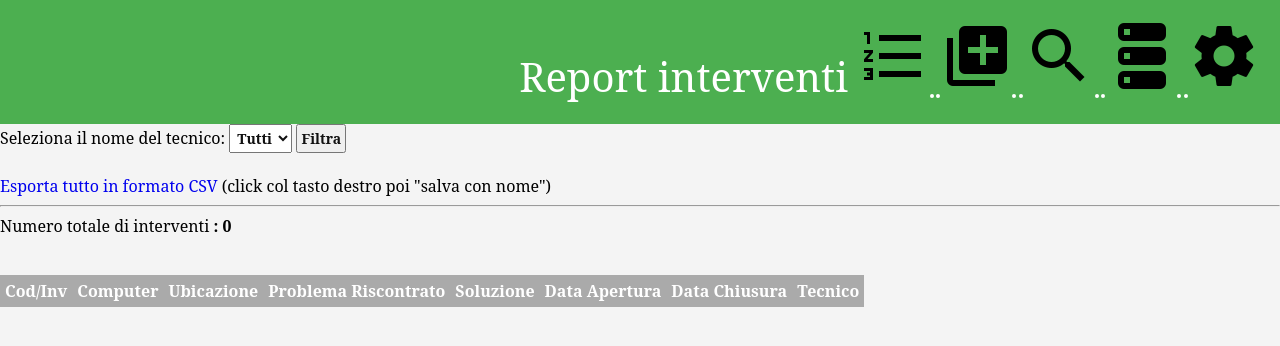
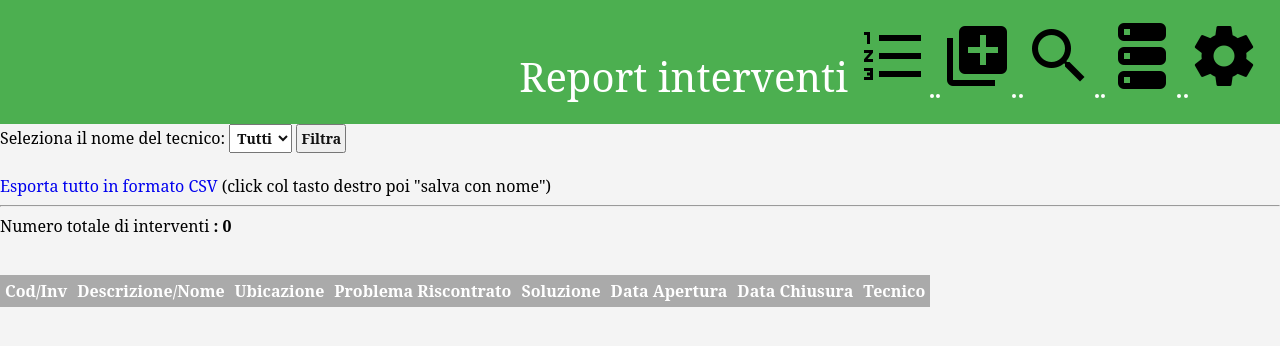
Before and after one commit to carlominucci/gestiolus, a PHP site: page /report.php in a window 1280 px wide. Shown: the top 346 px of the page. Run offline with PHP 8.4, Linux system fonts and the light colour scheme; data that the repository does not hold is empty.

Commit message:
corretta una dicitura nel report

```diff
--- a/report.php
+++ b/report.php
@@ -59,7 +59,7 @@ if($_POST['filtro'] == "" || $_POST['filtro'] == "tutti"){
                                 <table class="tabella">
                                         <tr>
                                                 <th>Cod/Inv</th>
-                                                <th>Computer</th>
+                                                <th>Descrizione/Nome</th>
                                                 <th>Ubicazione</th>
                                                 <th>Problema Riscontrato</th>
                                                 <th>Soluzione</th>
```
